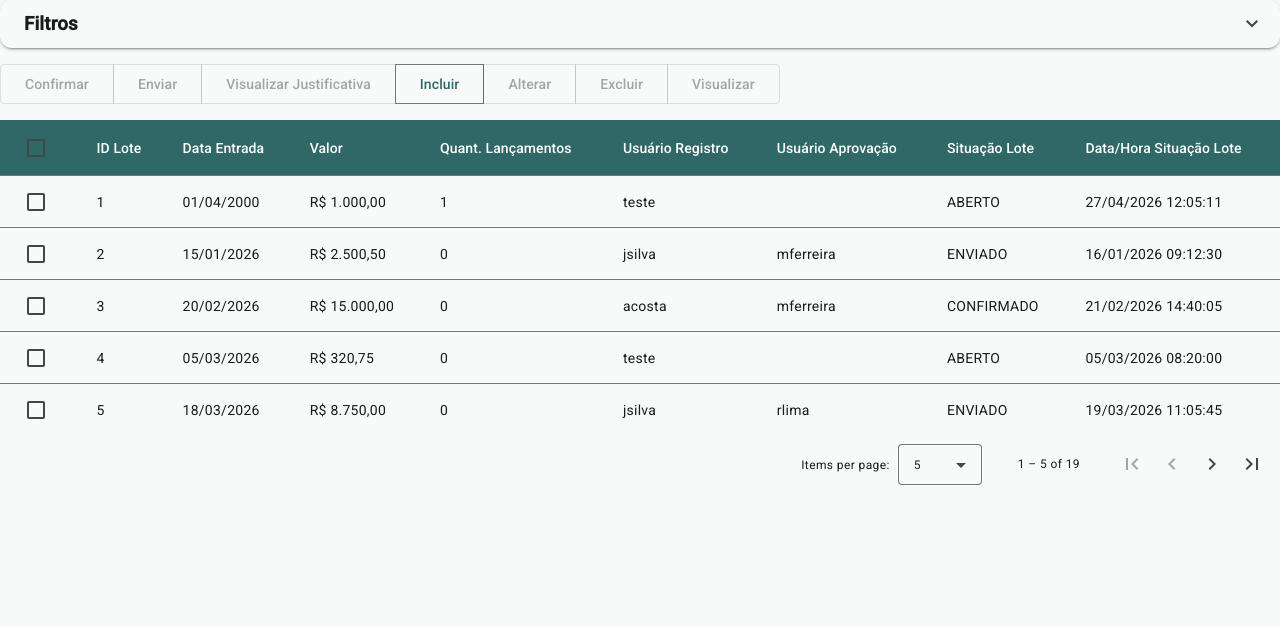
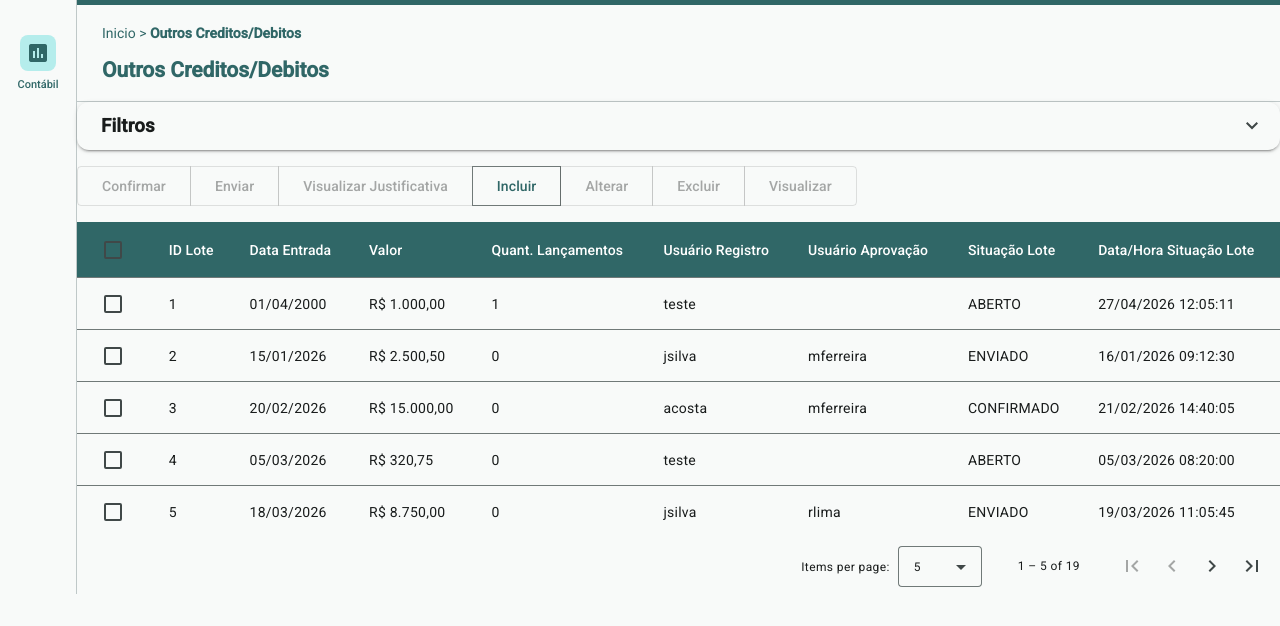
Before and after one commit to Jcamihao/outros-creditos-debitos, an Angular app: page / in a window 1280 px wide. Shown: the top 626 px of the page. Built offline with nearby package versions, Linux system fonts and the light colour scheme.

Commit message:
feat: adiciona sidebar, header e estilização

```diff
--- a/src/app/app.html
+++ b/src/app/app.html
@@ -1 +1,23 @@
-<router-outlet></router-outlet>
+<aside class="sidenav">
+  <div class="sidenav-topo">
+    <div class="item">
+      <div class="icone-badge">
+        <mat-icon>assessment</mat-icon>
+      </div>
+      <span>Contábil</span>
+    </div>
+  </div>
+</aside>
+
+<main class="conteudo-principal">
+  <header class="header">
+    <a href="#">Inicio </a>
+    <span> > </span>
+    <a href="#" class="link-selected"> Outros Creditos/Debitos</a>
+    <h2>Outros Creditos/Debitos</h2>
+  </header>
+
+  <div class="content">
+    <router-outlet></router-outlet>
+  </div>
+</main>
--- a/src/app/app.scss
+++ b/src/app/app.scss
@@ -0,0 +1,67 @@
+:host {
+  display: flex;
+  height: auto;
+}
+
+.sidenav {
+  width: 76px;
+  border-right: 1px solid var(--mat-sys-outline-variant);
+}
+
+.sidenav-topo {
+  height: 60px;
+  padding-top: 35px;
+  display: flex;
+  align-items: center;
+  justify-content: center;
+}
+
+.item {
+  display: flex;
+  flex-direction: column;
+  align-items: center;
+  gap: 4px;
+  cursor: pointer;
+}
+
+.icone-badge {
+  display: flex;
+  align-items: center;
+  justify-content: center;
+  width: 36px;
+  height: 36px;
+  border-radius: 8px;
+  background-color: var(--mat-sys-primary-container);
+  color: var(--mat-sys-primary);
+}
+
+.item span {
+  font-size: 11px;
+  color: var(--mat-sys-primary);
+  font-weight: 500;
+}
+
+.header {
+  height: 60px;
+  padding: 18px 0 18px 25px;
+  border-top: 5px solid var(--mat-sys-primary);
+  border-bottom: 1px solid var(--mat-sys-outline-variant);
+  color: var(--mat-sys-primary);
+}
+
+.conteudo-principal {
+  flex: 1;
+}
+
+a {
+  color: inherit;
+  text-decoration: none;
+}
+
+.link-selected {
+  font-weight: 600;
+}
+
+a:visited {
+  color: inherit;
+}
--- a/src/app/app.ts
+++ b/src/app/app.ts
@@ -1,11 +1,12 @@
 import { Component, signal } from '@angular/core';
 import { RouterOutlet } from '@angular/router';
+import { MatIconModule } from '@angular/material/icon';
 
 @Component({
   selector: 'app-root',
-  imports: [RouterOutlet],
+  imports: [RouterOutlet, MatIconModule],
   templateUrl: './app.html',
-  styleUrl: './app.scss'
+  styleUrl: './app.scss',
 })
 export class App {
   protected readonly title = signal('outros-creditos-debitos');
```
